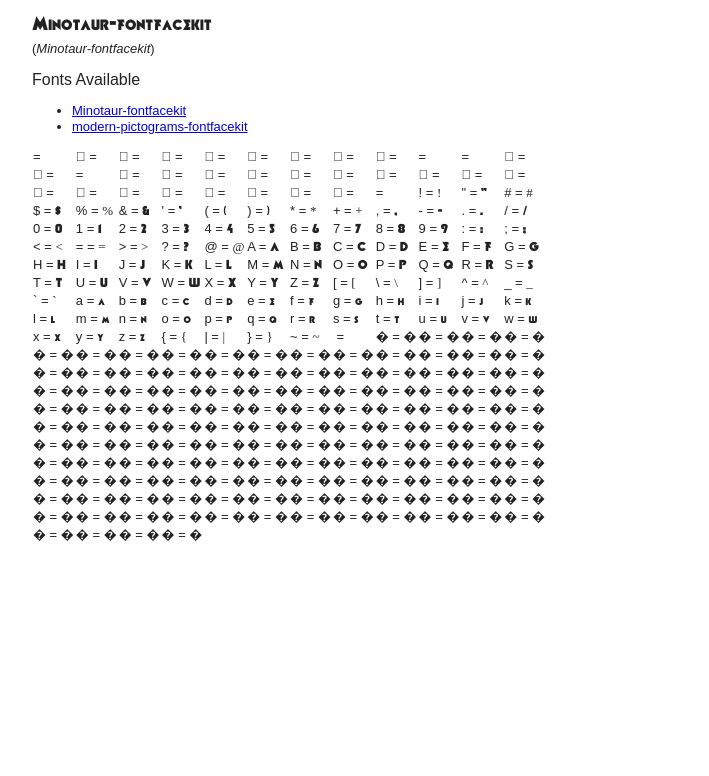
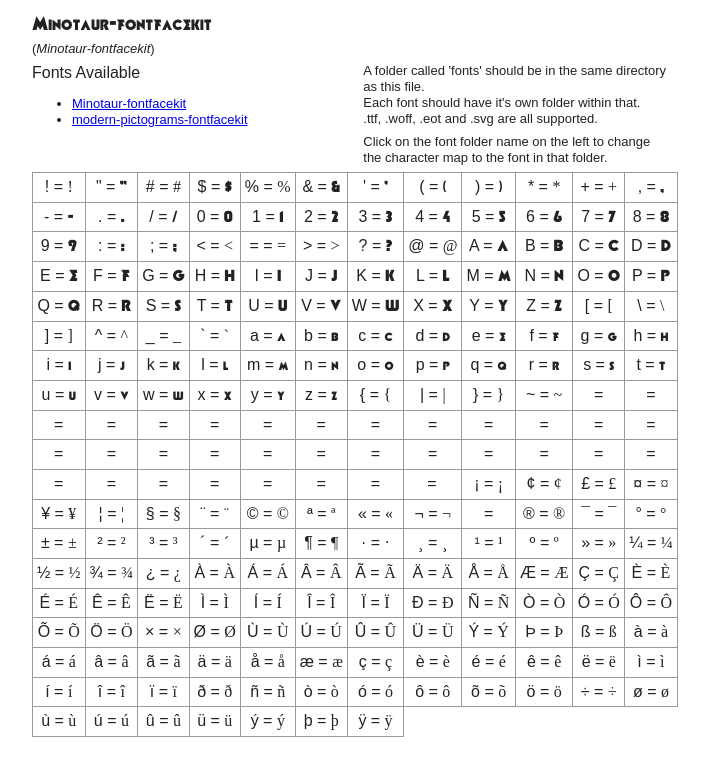
Before and after one commit to dartokloning/font-looper, a PHP site: page /?font_folder=1 in a window 1280 px wide. Shown: the top 776 px of the page, without its empty margins (96-805 px from the left). Run offline with PHP 8.4, Linux system fonts and the light colour scheme; data that the repository does not hold is empty; some libraries are stand-ins or nearby versions.

Commit message:
Charset, info + style
Changing to utf-8 character set, seems to give better results.
Removing the first 32 characters, as they don't show anything (new
lines, tabs, etc).
Adding a brief description to the index file.
Making things a bit nicer to look at with some css.

```diff
--- a/font-looper/code.php
+++ b/font-looper/code.php
@@ -1,8 +1,18 @@
 <?php
 	// Create an array containing a range of ASCII elements.
 	// Kudos to Emre Yazici on Stackoverflow - http://stackoverflow.com/users/220726/emre-yazici
-	$bytes =  range (0 , 255);
-	$all_chars = array_map('chr', $bytes);
+	$bytes =  range (33 , 255);
+	//$all_chars = array_map('chr', $bytes);
+	$all_chars = array();
+	foreach($bytes as $i){
+		$all_chars[] = mb_convert_encoding(pack('n', $i), 'UTF-8', 'UTF-16BE');
+	}
+
+	foreach($all_chars as $k => $v){
+		if(strlen(trim($v)) < 1){
+		//	unset($all_chars[$k]);
+		}
+	}
 
 	$column_limit = 12;
 
--- a/font-looper/css/style.css
+++ b/font-looper/css/style.css
@@ -219,10 +219,18 @@ h1{
 h2{
 	font-size: 16px;
 	font-weight: normal;
+	margin: 0 0 8px 0;
 }
 
 p{
 	margin: 0 0 0.5em;
+}
+
+header > div{
+	display: inline-block;
+	vertical-align: top;
+	width: 30%;
+	padding-right: 2%;
 }
 
 #font-looper{
@@ -230,6 +238,14 @@ p{
 	width: 1024px;
 }
 
+#font-looper table{
+	font-size: 16px;
+}
+#font-looper td{
+	border: 1px solid #999;
+	padding: 0.25em;
+	text-align: center;
+}
 
 
 
--- a/font-looper/index.php
+++ b/font-looper/index.php
@@ -63,6 +63,8 @@
     	<?php if(count($font_folders) > 0):?>
     	<h1><?php echo $folder_name; ?></h1>
     	<p>(<em><?php echo $folder_name; ?></em>)</p>
+
+    	<div>
     	<h2>Fonts Available</h2>
     	<ul>
 		<?php foreach($font_folders as $k => $font):?>
@@ -72,12 +74,20 @@
 			<li>No font folders found</li>
 		</ul>
 		<?php endif; ?>
+		</div>
+		<div>
+		  <p>A folder called 'fonts' should be in the same directory as this file.<br />
+		  	Each font should have it's own folder within that.<br />
+		  	.ttf, .woff, .eot and .svg are all supported.
+		  	</p>
+		  	<p>Click on the font folder name on the left to change the character map to the font in that folder.</p>
+		</div>
     </header>
     <div id="main" role="main">
 		<table>
 			<tr>
 				<?php foreach($all_chars as $i => $k):?>
-					<td><?php echo $k,' = <span class="looped-font">',$k,'<span>';?></td>
+					<td><?php echo $k,' = <span class="looped-font">',$k,'</span>';?></td>
 					<?php if(($i + 1) % $column_limit == 0):?>
 			</tr>
 			<tr>
```
